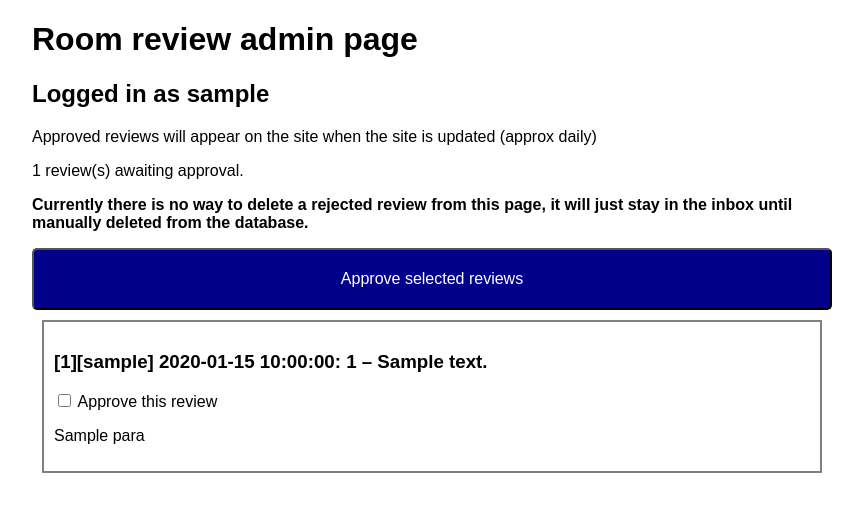
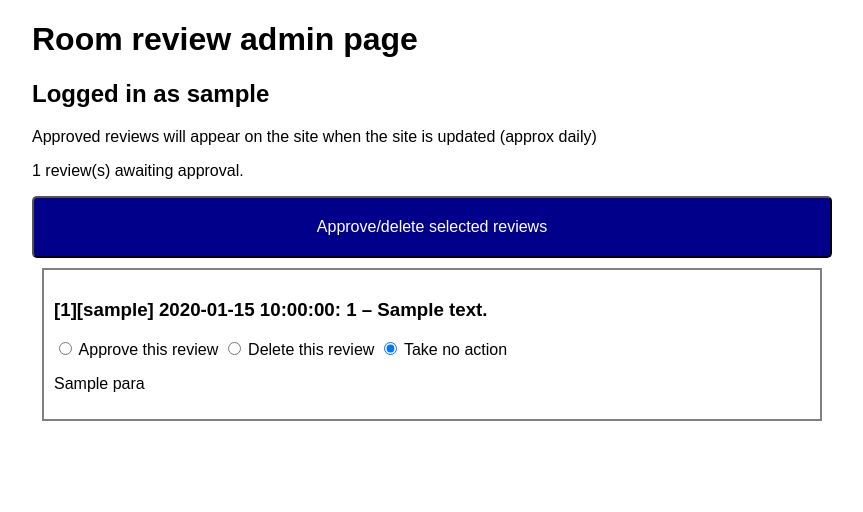
Before and after one commit to AndyJenks/pet-room-reviews, a Flask app: template review-app/templates/adminpage.htm in a window 1280 px wide. Shown: the top 512 px of the page, without its empty margins (208-1071 px from the left). Run offline with Flask 3, Linux system fonts and the light colour scheme; the template is opened without the code that fills it: most values are stand-ins (such as "Sample title", 1, 10 or a date in 2020); some libraries are stand-ins or nearby versions.

Commit message:
Allow deleting reviews from admin panel.

```diff
--- a/review-app/app.py
+++ b/review-app/app.py
@@ -142,7 +142,7 @@ def render_admin_page(username, message=None):
 
     d = get_db()
     c = d.cursor()
-    c.execute("SELECT id,room_id,summary,date,text,username FROM Reviews WHERE approved=0")
+    c.execute("SELECT id,room_id,summary,date,text,username FROM Reviews WHERE (approved=0 AND deleted=0)")
 
     reviews = [DBReview(*r) for r in c.fetchall()]
 
@@ -164,16 +164,22 @@ def check_approve_form(username, form):
     ids = [(i[0]) for i in c.fetchall()]
 
     to_approve = []
+    to_delete = []
     for i in ids:
-        if form.get(str(i))=="1":
+        action = form.get(str(i))
+        if action=="a":
             to_approve.append((i,))
+        elif action =="d":
+            to_delete.append((i,))
 
-    for i in to_approve:
-        c.executemany("UPDATE Reviews SET approved=1 WHERE id=%s", to_approve)
+    c.executemany("UPDATE Reviews SET approved=1 WHERE id=%s", to_approve)
+    today = datetime.today()
+    for i in to_delete:
+        c.execute("UPDATE Reviews SET deleted=1,deleted_username=%s,deleted_date=%s WHERE id=%s", (username, today,i))
     d.commit()
 
 
-    return render_admin_page(username, message="Approved {} reviews".format(len(to_approve)))
+    return render_admin_page(username, message="Approved {} and deleted {} reviews".format(len(to_approve), len(to_delete)))
 
 
 
--- a/review-app/review_setup_db.sql
+++ b/review-app/review_setup_db.sql
@@ -90,6 +90,9 @@ laundry INT,
 n_gyp INT,
 n_shower INT,
 n_toilet INT,
+deleted BOOL DEFAULT 0,
+deleted_date DATE,
+deleted_username VARCHAR(255),
 PRIMARY KEY (id)
 );
 
--- a/review-app/templates/adminpage.htm
+++ b/review-app/templates/adminpage.htm
@@ -91,16 +91,19 @@ button {
 {% endif %}
 <p> Approved reviews will appear on the site when the site is updated (approx daily)</p>
 <p> {{ reviews|length }} review(s) awaiting approval.</p>
-<p> <strong> Currently there is no way to delete a rejected review from this page, it will just stay in the inbox until manually deleted from the database.</strong></p>
 {% if reviews|length > 0 %}
 <form method='POST'>
-	<button type="submit"> Approve selected reviews</button>
+	<button type="submit"> Approve/delete selected reviews</button>
 	{% for review in reviews %}
 	<div class='reviewbox'>
 		<h3> [{{review.review_id}}][{{review.username}}] {{ review.date }}: {{ review.room_id }} &ndash; {{review.summary}} </h3>
 	<div class='approvebox'>
-	<input type='checkbox' name='{{review.review_id}}' value='1'>
-	<label for='{{review.review_id}}'> Approve this review </label>
+	<input type='radio' id='{{review.review_id}}-approve' name='{{review.review_id}}' value='a'>
+	<label for='{{review.review_id}}-approve'> Approve this review </label>
+	<input type='radio' id='{{review.review_id}}-delete' name='{{review.review_id}}' value='d'>
+	<label for='{{review.review_id}}-delete'> Delete this review </label>
+	<input type='radio' id='{{review.review_id}}-pass' name='{{review.review_id}}' value='0' checked>
+	<label for='{{review.review_id}}-pass'> Take no action</label>
 	</div>
 		{% for para in review.text %}
 		<p> {{para}}</p>
```
